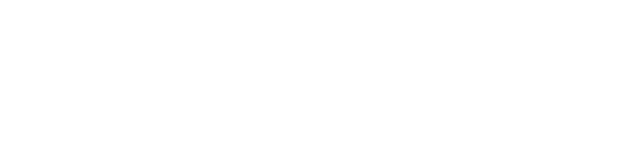
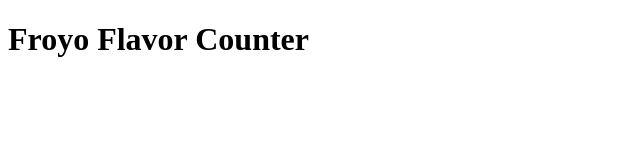
Before and after one commit to banoalle/Unit2.Froyo, a plain HTML site: page index.html in a window 1280 px wide. Shown: the whole page, without its empty margins (0-640 px from the left). Drawn offline with Linux system fonts and the light colour scheme.

Commit message:
start up

```diff
--- a/index.html
+++ b/index.html
@@ -1,9 +1,11 @@
 <!DOCTYPE html>
 <html lang="en">
     <head>
-        <meta charset="UTF-8">
+        <title>Froyo</title>
+    </head>
+    <meta charset="UTF-8">
         <meta name="viewpoint" content="width=device-width, initial-scale=1.0">
-        <title>Froyo Ordering</title>
+
+        <h1>Froyo Flavor Counter</h1>
         <script src="script.js"></script>
-    </head>
 </html>
```
